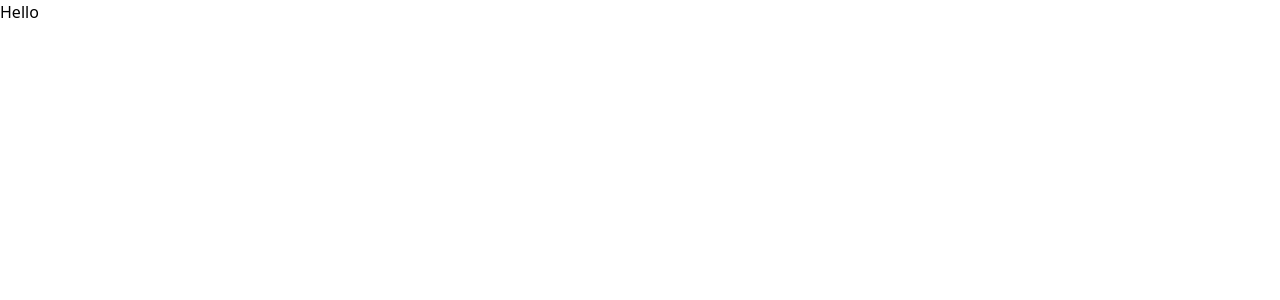
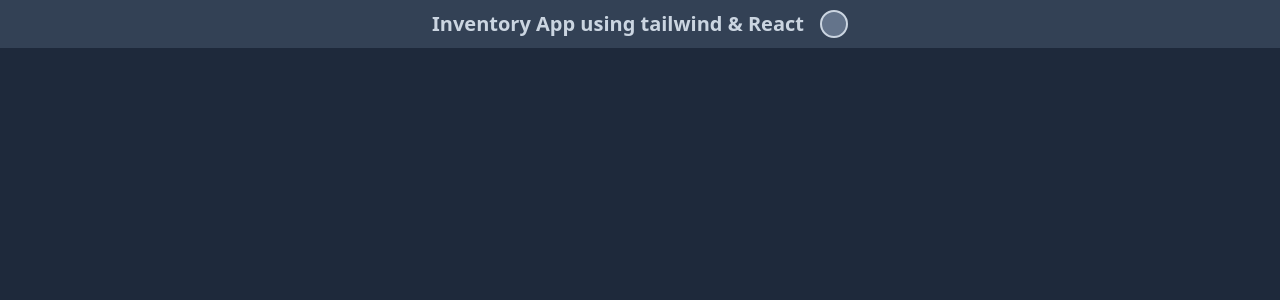
Before and after one commit to VahidTahmasebi/inventory-react, a React app: page / in a window 1280 px wide. Shown: the top 300 px of the page. Built offline with nearby package versions, Linux system fonts and the light colour scheme.

Commit message:
Add navbar component

```diff
--- a/src/components/App.jsx
+++ b/src/components/App.jsx
@@ -1,9 +1,12 @@
 import React from 'react';
+import Navbar from './Navbar';
 
 const App = () => {
   return (
     <div>
-      <h1>Hello</h1>
+      <div className='bg-slate-800 min-h-screen overflow-auto h-screen'>
+        <Navbar />
+      </div>
     </div>
   );
 };
--- /dev/null
+++ b/src/components/Navbar.jsx
@@ -0,0 +1,14 @@
+import React from 'react';
+
+const Navbar = () => {
+  return (
+    <div className='h-12 flex items-center justify-center gap-x-4 bg-slate-700 mb-6'>
+      <h1 className='text-xl font-bold text-slate-300'>
+        Inventory App using tailwind & React
+      </h1>
+      <span className='flex items-center justify-center w-7 h-7 rounded-full bg-slate-500 border-2 border-slate-300 font-bold text-slate-300'></span>
+    </div>
+  );
+};
+
+export default Navbar;
```
